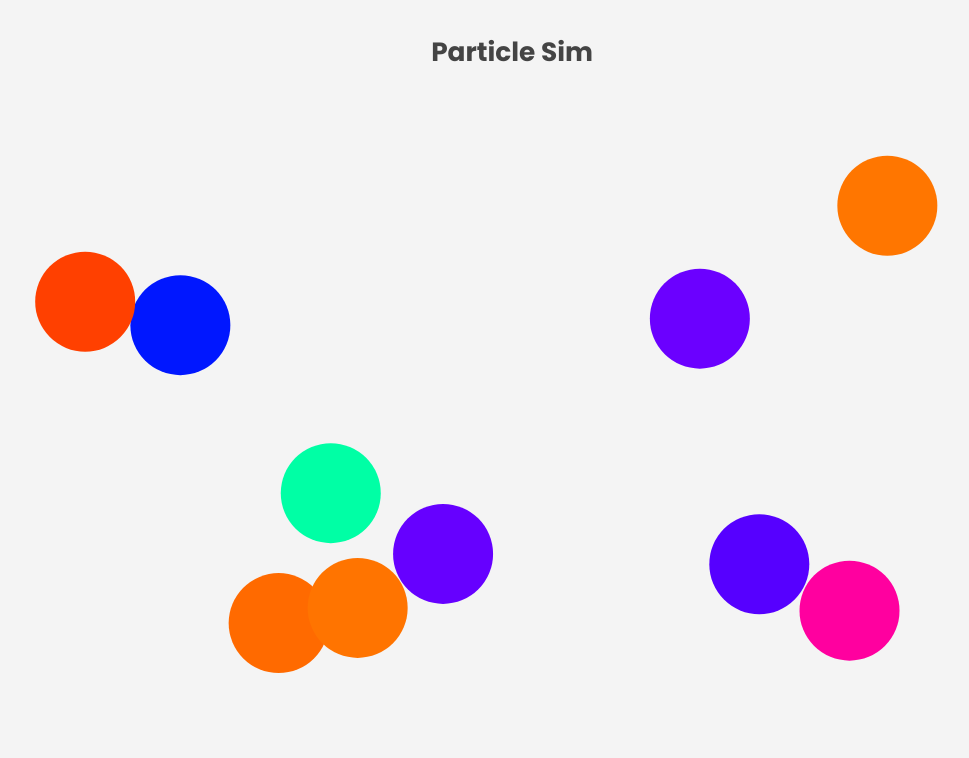
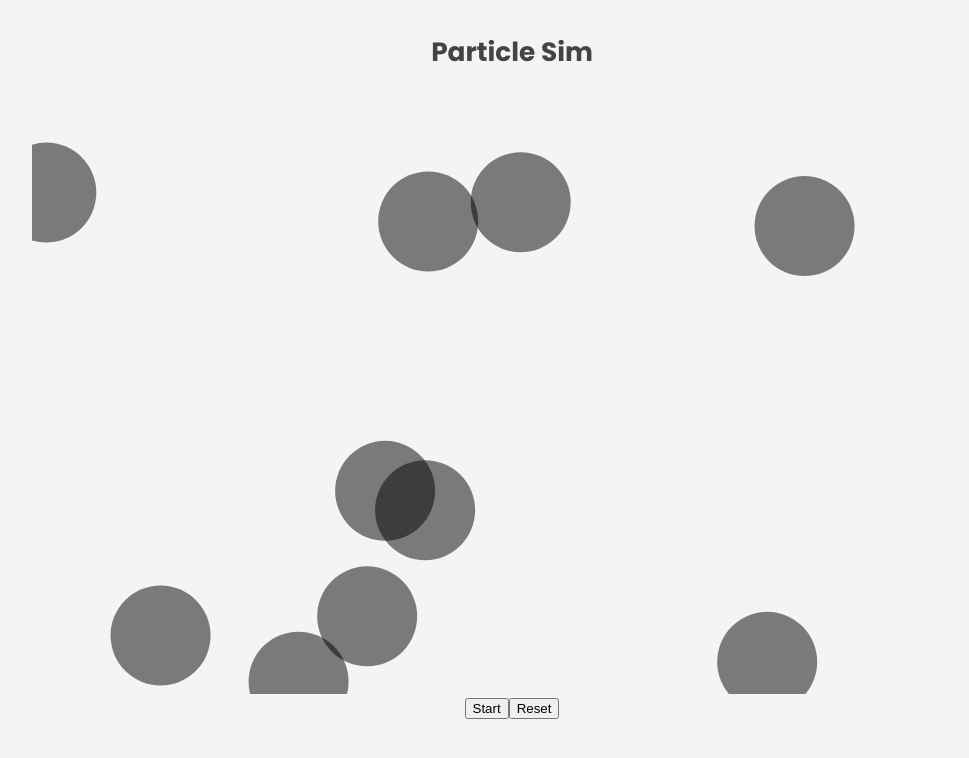
Before and after one commit to JBreidfjord/particle-sim, a React (Create React App) app: page / in a window 1280 px wide. Shown: the top 758 px of the page, without its empty margins (128-1097 px from the left). Built offline with nearby package versions, Linux system fonts and the light colour scheme.

Commit message:
Handle drawing and updating Particles

```diff
--- a/src/Simulation.js
+++ b/src/Simulation.js
@@ -1,6 +1,8 @@
 import "./Simulation.css";
 
-import { useEffect, useRef } from "react";
+import { useEffect, useRef, useState } from "react";
+
+import Particle from "./Particle";
 
 const getPixelRatio = (ctx) => {
   let backingStore =
@@ -25,12 +27,22 @@ CanvasRenderingContext2D.prototype.drawCircle = function (x, y, radius, color) {
 };
 
 export default function Simulation() {
+  const [particles, setParticles] = useState(() => {
+    let particles = [];
+    for (let i = 0; i < 10; i++) {
+      particles.push(Particle.random());
+    }
+    return particles;
+  });
+  const [running, setRunning] = useState(false);
   const canvasRef = useRef(null);
 
+  // Handle canvas rendering
   useEffect(() => {
     const canvas = canvasRef.current;
     const ctx = canvas.getContext("2d");
 
+    // Handle resizing
     const setScale = () => {
       const ratio = getPixelRatio(ctx);
       const width = Math.round(window.innerWidth * 0.75);
@@ -50,25 +62,59 @@ export default function Simulation() {
       setScale();
       ctx.clearRect(0, 0, canvas.width, canvas.height);
 
-      const radius = 50;
-      for (let i = 0; i < 10; i++) {
+      for (const particle of particles) {
         ctx.drawCircle(
-          radius + Math.random() * (canvas.width - radius * 2),
-          radius + Math.random() * (canvas.height - radius * 2),
-          radius,
-          `hsl(${Math.random() * 360}, 100%, 50%)`
+          particle.x * canvas.width,
+          canvas.height - particle.y * canvas.height,
+          particle.r,
+          "rgba(0, 0, 0, 0.5)"
         );
       }
     };
 
     let requestId = requestAnimationFrame(render);
     return () => cancelAnimationFrame(requestId);
-  }, []);
+  }, [particles]);
+
+  // Handle running simulation
+  const fps = 120;
+  useEffect(() => {
+    const step = () => {
+      setParticles((prevParticles) => {
+        return prevParticles.map((particle) => {
+          particle.update(1 / fps);
+          return particle;
+        });
+      });
+    };
+
+    let interval;
+    if (running) {
+      interval = setInterval(step, 1000 / fps);
+    }
+    return () => clearInterval(interval);
+  }, [running]);
 
   return (
     <div className="simulation">
       <h2>Particle Sim</h2>
       <canvas ref={canvasRef}></canvas>
+      <button onClick={() => setRunning((prevRunning) => !prevRunning)}>
+        {running ? "Stop" : "Start"}
+      </button>
+      <button
+        onClick={() =>
+          setParticles(() => {
+            let particles = [];
+            for (let i = 0; i < 10; i++) {
+              particles.push(Particle.random());
+            }
+            return particles;
+          })
+        }
+      >
+        Reset
+      </button>
     </div>
   );
 }
```
